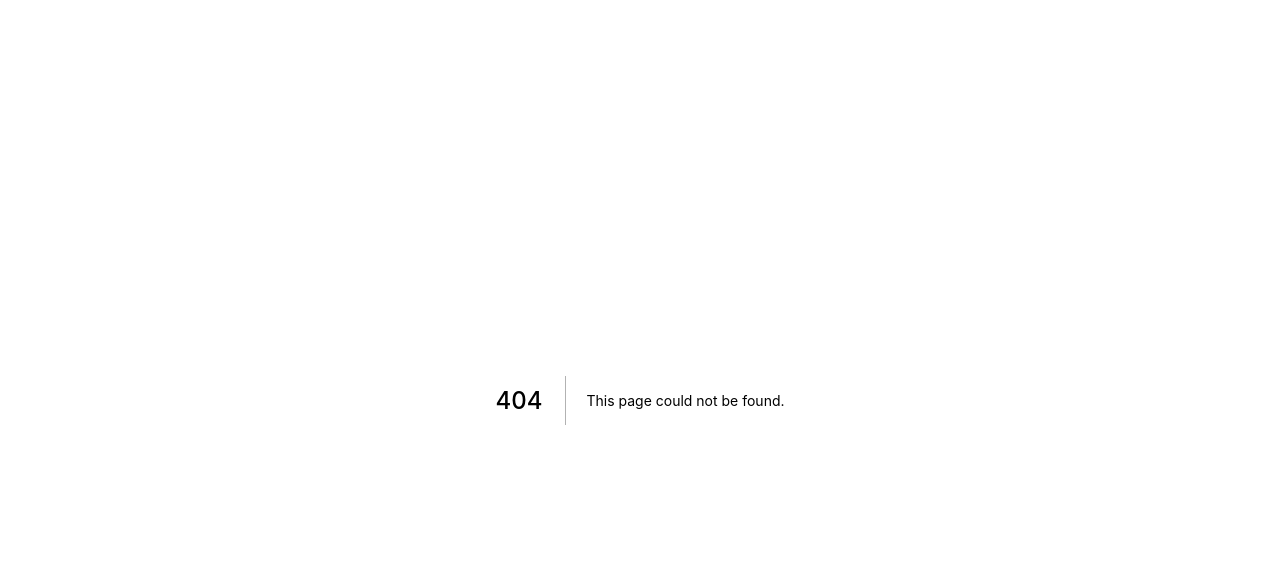
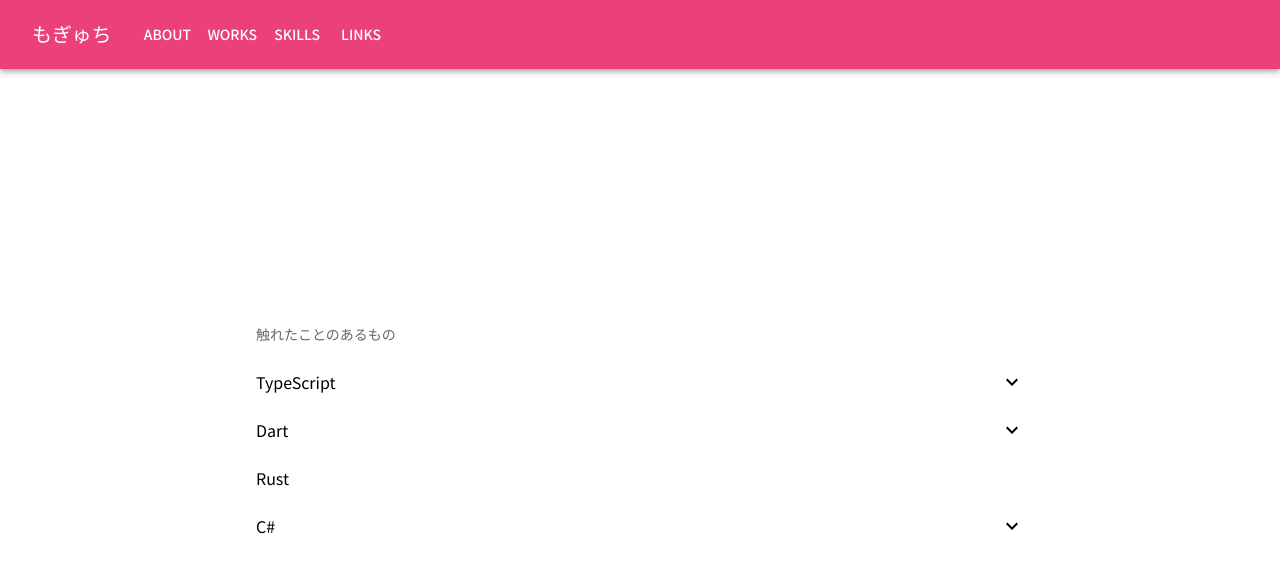
Before and after one commit to Mogyuchi/mogyuchi.com, a Next.js app: page /skills in a window 1280 px wide. Before the commit this address had no page. Shown: the top 572 px of the page. Built offline with nearby package versions, Linux system fonts and the light colour scheme.

Commit message:
✨ add skills page

```diff
--- /dev/null
+++ b/pages/skills.tsx
@@ -0,0 +1,158 @@
+import { ExpandLess, ExpandMore } from "@mui/icons-material";
+import OpenInNewIcon from "@mui/icons-material/OpenInNew";
+import Collapse from "@mui/material/Collapse";
+import List from "@mui/material/List";
+import ListItem from "@mui/material/ListItem";
+import ListItemButton from "@mui/material/ListItemButton";
+import ListItemText from "@mui/material/ListItemText";
+import ListSubheader from "@mui/material/ListSubheader";
+import type { ReactElement } from "react";
+import * as React from "react";
+import Layout from "../components/layout";
+import Link from "../src/Link";
+
+export default function Skills() {
+  const [open1, setOpen1] = React.useState(false);
+  const [open2, setOpen2] = React.useState(false);
+  const [open3, setOpen3] = React.useState(false);
+
+  const handleClick1 = () => {
+    setOpen1(!open1);
+  };
+  const handleClick2 = () => {
+    setOpen2(!open2);
+  };
+  const handleClick3 = () => {
+    setOpen3(!open3);
+  };
+  return (
+    <>
+      <List
+        sx={{ width: "100%", maxWidth: "50em", bgcolor: "background.paper" }}
+        component="nav"
+        aria-labelledby="nested-list-subheader"
+        subheader={
+          <ListSubheader component="div" id="nested-list-subheader">
+            触れたことのあるもの
+          </ListSubheader>
+        }
+      >
+        <ListItemButton onClick={handleClick1}>
+          <ListItemText primary="TypeScript" />
+          {open1 ? <ExpandLess /> : <ExpandMore />}
+        </ListItemButton>
+        <Collapse in={open1} timeout="auto" unmountOnExit>
+          <List component="div" disablePadding>
+            <ListItem sx={{ pl: 4 }}>
+              <ListItemText primary="Angular" />
+              <ListItemButton sx={{ flex: 0 }}>
+                <Link
+                  href="https://angular.jp/"
+                  target="_brank"
+                  rel="noreferrer noopener"
+                >
+                  <OpenInNewIcon />
+                </Link>
+              </ListItemButton>
+            </ListItem>
+            <ListItem sx={{ pl: 4 }}>
+              <ListItemText primary="Next.js" />
+              <ListItemButton sx={{ flex: 0 }}>
+                <Link
+                  href="https://nextjs.org/"
+                  target="_brank"
+                  rel="noreferrer noopener"
+                >
+                  <OpenInNewIcon />
+                </Link>
+              </ListItemButton>
+            </ListItem>
+            <ListItem sx={{ pl: 4 }}>
+              <ListItemText primary="Discord.js" />
+              <ListItemButton sx={{ flex: 0 }}>
+                <Link
+                  href="https://discord.js.org/"
+                  target="_brank"
+                  rel="noreferrer noopener"
+                >
+                  <OpenInNewIcon />
+                </Link>
+              </ListItemButton>
+            </ListItem>
+          </List>
+        </Collapse>
+        <ListItemButton onClick={handleClick2}>
+          <ListItemText primary="Dart" />
+          {open2 ? <ExpandLess /> : <ExpandMore />}
+        </ListItemButton>
+        <Collapse in={open2} timeout="auto" unmountOnExit>
+          <List component="div" disablePadding>
+            <ListItem sx={{ pl: 4 }}>
+              <ListItemText primary="Flutter" />
+              <ListItemButton sx={{ flex: 0 }}>
+                <Link
+                  href="https://flutter.dev/"
+                  target="_brank"
+                  rel="noreferrer noopener"
+                >
+                  <OpenInNewIcon />
+                </Link>
+              </ListItemButton>
+            </ListItem>
+            <ListItem sx={{ pl: 4 }}>
+              <ListItemText primary="DartWeb" />
+              <ListItemButton sx={{ flex: 0 }}>
+                <Link
+                  href="https://dart.dev/web"
+                  target="_brank"
+                  rel="noreferrer noopener"
+                >
+                  <OpenInNewIcon />
+                </Link>
+              </ListItemButton>
+            </ListItem>
+          </List>
+        </Collapse>
+        <ListItem>
+          <ListItemText primary="Rust" />
+        </ListItem>
+        <ListItemButton onClick={handleClick3}>
+          <ListItemText primary="C#" />
+          {open3 ? <ExpandLess /> : <ExpandMore />}
+        </ListItemButton>
+        <Collapse in={open3} timeout="auto" unmountOnExit>
+          <List component="div" disablePadding>
+            <ListItem sx={{ pl: 4 }}>
+              <ListItemText primary="Discord.NET" />
+              <ListItemButton sx={{ flex: 0 }}>
+                <Link
+                  href="https://discordnet.dev/"
+                  target="_brank"
+                  rel="noreferrer noopener"
+                >
+                  <OpenInNewIcon />
+                </Link>
+              </ListItemButton>
+            </ListItem>
+            <ListItem sx={{ pl: 4 }}>
+              <ListItemText primary="WPF" />
+              <ListItemButton sx={{ flex: 0 }}>
+                <Link
+                  href="https://docs.microsoft.com/ja-jp/visualstudio/designers/getting-started-with-wpf"
+                  target="_brank"
+                  rel="noreferrer noopener"
+                >
+                  <OpenInNewIcon />
+                </Link>
+              </ListItemButton>
+            </ListItem>
+          </List>
+        </Collapse>
+      </List>
+    </>
+  );
+}
+
+Skills.getLayout = function getLayout(page: ReactElement) {
+  return <Layout>{page}</Layout>;
+};
```
